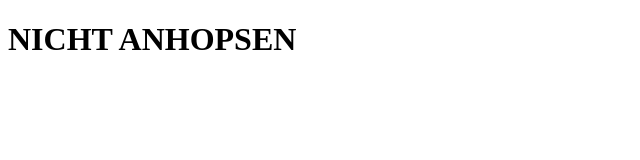
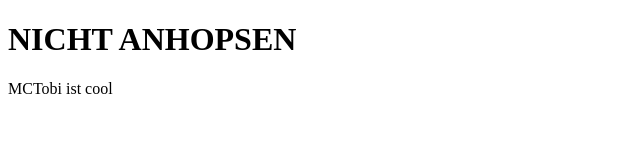
Before and after one commit to xxaver/xxaver.github.io, a plain HTML site: page index.html in a window 1280 px wide. Shown: the whole page, without its empty margins (0-640 px from the left). Drawn offline with Linux system fonts and the light colour scheme.

Commit message:
mctobi ist cool
mhm

```diff
--- a/index.html
+++ b/index.html
@@ -7,5 +7,6 @@
   </head>
   <body>
     <h1>NICHT ANHOPSEN</h1>
+    <p>MCTobi ist cool</p>
   </body>
 </html>
```
